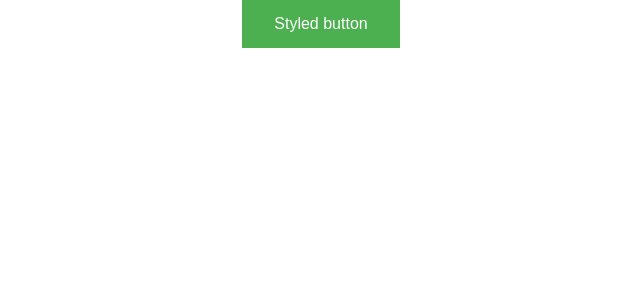
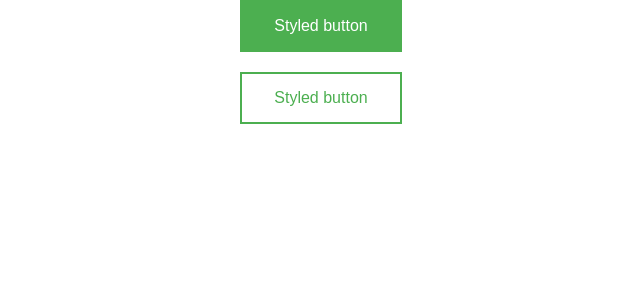
Before and after one commit to lukasz-klekner/styled_components_training, a React (Create React App) app: page / in a window 1280 px wide. Shown: the top 300 px of the page, without its empty margins (319-959 px from the left). Built offline with nearby package versions, Linux system fonts and the light colour scheme.

Commit message:
applies styles depends on prop

```diff
--- a/src/App.js
+++ b/src/App.js
@@ -5,6 +5,9 @@ function App() {
   return (
     <div className="App">
       <Button>Styled button</Button>
+      <br/>
+      <br/>
+      <Button variant='outline'>Styled button</Button>
     </div>
   );
 }
--- a/src/components/Button/Button.styles.js
+++ b/src/components/Button/Button.styles.js
@@ -1,9 +1,9 @@
 import styled from 'styled-components'
 
 export const StyledButton = styled.button`
-  background-color: #4caf50;
-  border: none;
-  color: white;
+  background-color: ${({variant}) => variant==='outline' ? '#FFF' : '#4caf50'};
+  border: 2px solid #4caf50;
+  color: ${({variant}) => variant==='outline' ? '#4caf50' : '#FFF'};;
   padding: 15px 32px;
   text-align: center;
   text-decoration: none;
```
